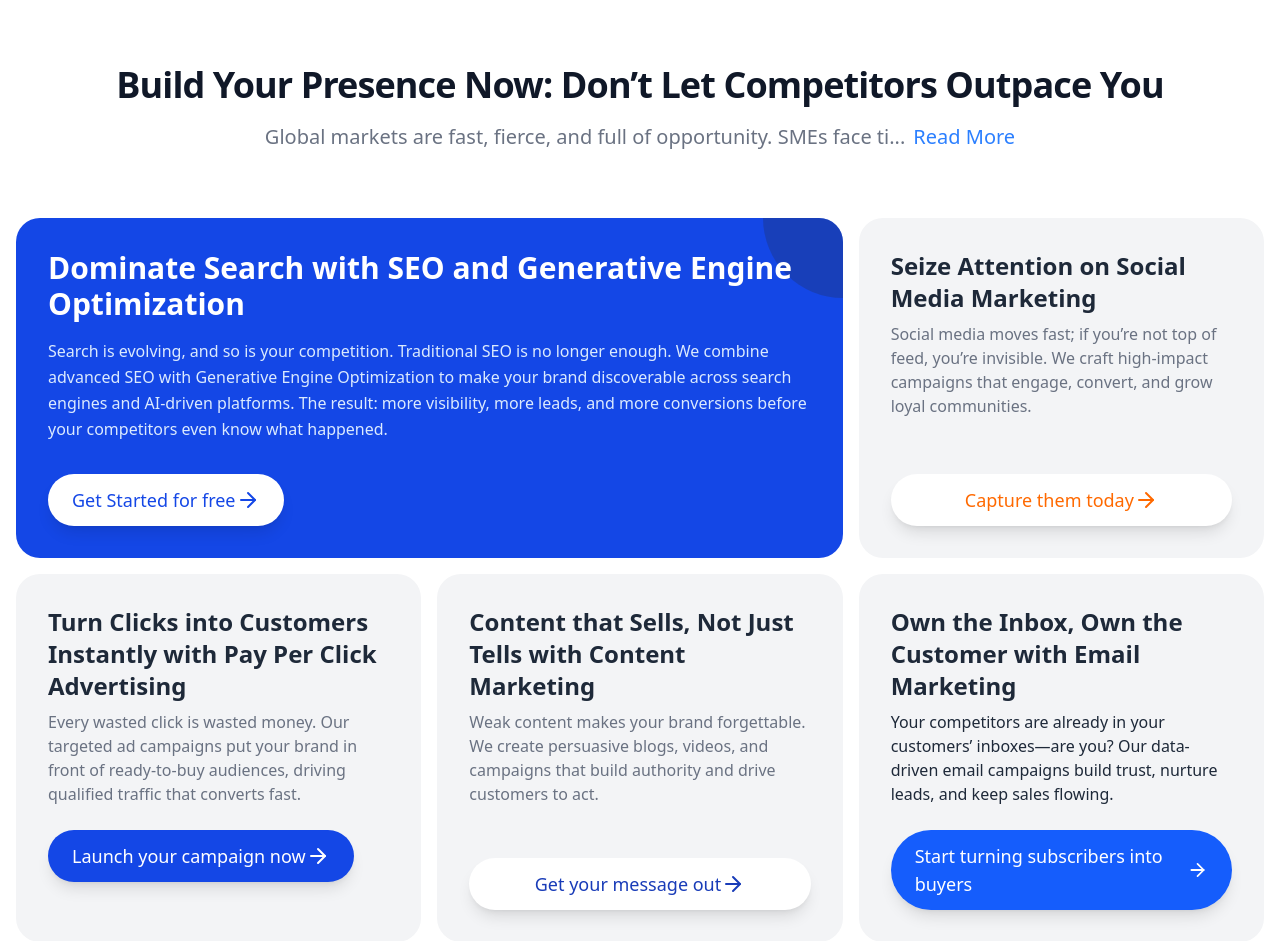
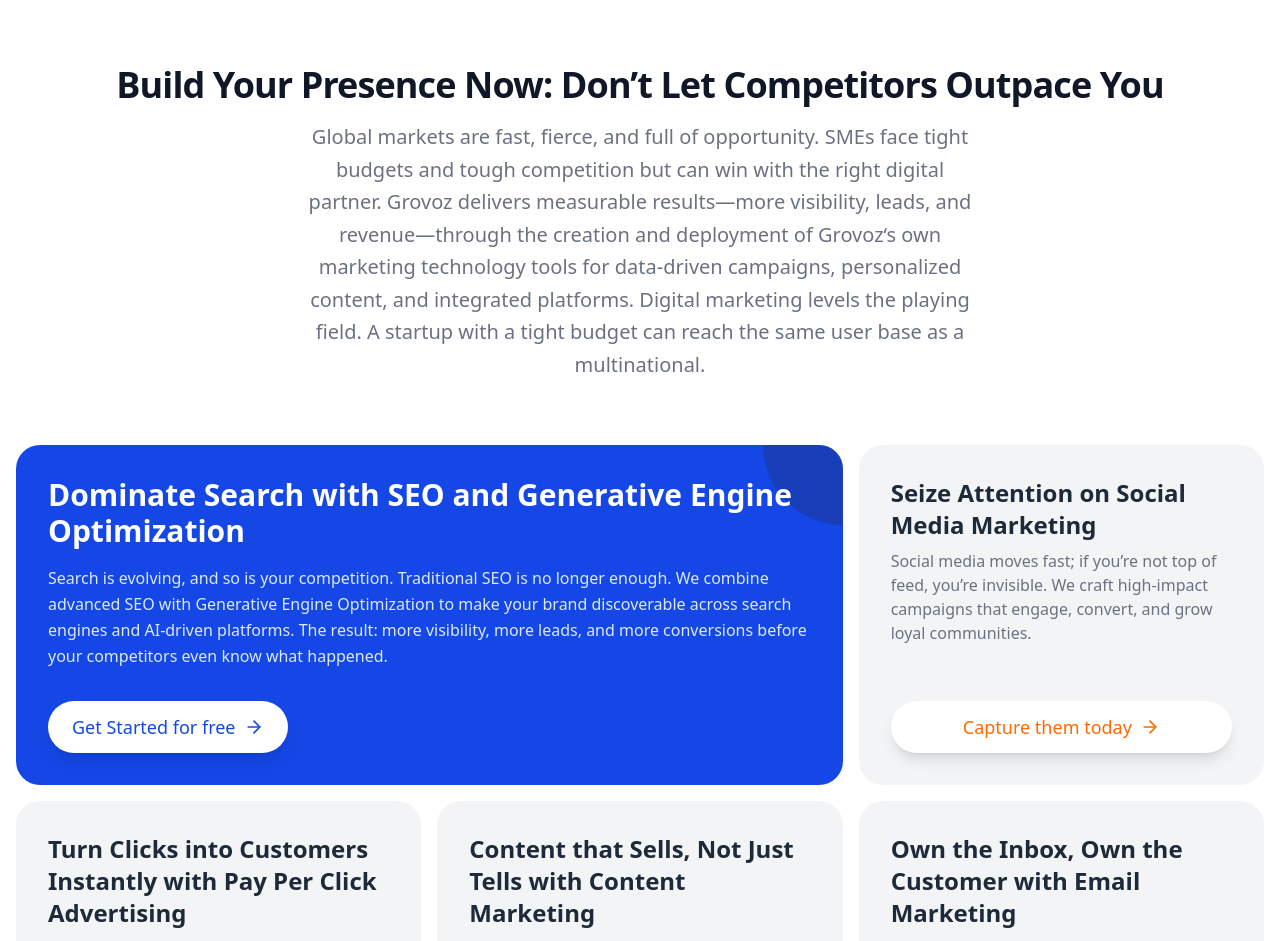
Before and after one commit to grovoz-collab/grovoz-s, a Next.js app: page / in a window 1280 px wide. Shown: the part 840-1781 px from the top of the page. Built offline with nearby package versions, Linux system fonts and the light colour scheme.

Commit message:
content  updated

```diff
--- a/next.config.ts
+++ b/next.config.ts
@@ -1,12 +1,21 @@
-// next.config.js
 /** @type {import('next').NextConfig} */
 const nextConfig = {
   images: {
     remotePatterns: [
       {
-      protocol: 'https',
+        protocol: 'https',
         hostname: 'cdn.jsdelivr.net',
       },
+      {
+        protocol: 'https',
+        hostname: 'placehold.co',
+      },
+      {
+      protocol: 'https',
+        hostname: 'images.unsplash.com',
+        port: '',
+        pathname: '/**',
+      }
     ],
   },
 };
--- a/src/app/components/Servicessection.tsx
+++ b/src/app/components/Servicessection.tsx
@@ -1,65 +1,30 @@
 "use client";
 
-import React, { useState } from 'react';
+import React from 'react';
+import Link from "next/link";
 
-const Home = () => {
-  const ArrowRightIcon = () => (
-    <svg xmlns="http://www.w3.org/2000/svg" width="24" height="24" viewBox="0 0 24 24" fill="none" stroke="currentColor" strokeWidth="2" strokeLinecap="round" strokeLinejoin="round">
-      <path d="M5 12h14" />
-      <path d="m12 5 7 7-7 7" />
-    </svg>
-  );
+const ArrowRightIcon = ({ className }: { className?: string }) => (
+  <svg
+    xmlns="http://www.w3.org/2000/svg"
+    width="24"
+    height="24"
+    viewBox="0 0 24 24"
+    fill="none"
+    stroke="currentColor"
+    strokeWidth="2"
+    strokeLinecap="round"
+    strokeLinejoin="round"
+    className={className}
+    aria-hidden="true" // Makes the icon decorative for screen readers
+  >
+    <path d="M5 12h14" />
+    <path d="m12 5 7 7-7 7" />
+  </svg>
+);
 
-  const GiftIcon = () => (
-    <svg xmlns="http://www.w3.org/2000/svg" width="24" height="24" viewBox="0 0 24 24" fill="none" stroke="currentColor" strokeWidth="2" strokeLinecap="round" strokeLinejoin="round">
-      <polyline points="20 12 12 12 12 20" />
-      <path d="M20 12v2a2 2 0 0 1-2 2H6a2 2 0 0 1-2-2v-2" />
-      <path d="M20 12h-8" />
-      <path d="M12 20V12" />
-      <rect width="20" height="8" x="2" y="4" rx="2" ry="2" />
-      <path d="M12 4v8" />
-      <line x1="12" y1="4" x2="12" y2="12" />
-    </svg>
-  );
+const textContent = "Global markets are fast, fierce, and full of opportunity. SMEs face tight budgets and tough competition but can win with the right digital partner. Grovoz delivers measurable results—more visibility, leads, and revenue—through the creation and deployment of Grovoz‘s own marketing technology tools for data-driven campaigns, personalized content, and integrated platforms. Digital marketing levels the playing field. A startup with a tight budget can reach the same user base as a multinational.";
 
-  const CircleDashedIcon = () => (
-    <svg xmlns="http://www.w3.org/2000/svg" width="24" height="24" viewBox="0 0 24 24" fill="none" stroke="currentColor" strokeWidth="2" strokeLinecap="round" strokeLinejoin="round">
-      <path d="M10.1 2.1c.4-.6 1.4-.6 1.8 0l.9 1.5c.3.5.9.8 1.5.7l1.7-.3c.7-.1 1.4.3 1.6 1L18 7.3c.3.5.7.9 1.3 1l1.6.3c.7.1 1.4-.3 1.6-1l.9-1.5c.4-.6 1.4-.6 1.8 0l.9 1.5c.3.5.9.8 1.5.7l1.7-.3c.7-.1 1.4.3 1.6 1l.9 1.5c.3.5.7.9 1.3 1l1.6.3c.7.1 1.4-.3 1.6-1l.9-1.5c.4-.6 1.4-.6 1.8 0l.9 1.5c.3.5.9.8 1.5.7l1.7-.3c.7-.1 1.4.3 1.6 1l.9 1.5c.3.5.7.9 1.3 1" />
-      <circle cx="12" cy="12" r="10" strokeDasharray="5 5" />
-    </svg>
-  );
-
-  const CheckIcon = () => (
-    <svg xmlns="http://www.w3.org/2000/svg" width="24" height="24" viewBox="0 0 24 24" fill="none" stroke="currentColor" strokeWidth="2" strokeLinecap="round" strokeLinejoin="round">
-      <path d="M20 6 9 17l-5-5" />
-    </svg>
-  );
-
-  const CollapsibleText = ({ text, charLimit = 70 }) => {
-    const [isExpanded, setIsExpanded] = useState(false);
-    const isTruncated = text.length > charLimit;
-
-    if (!isTruncated) {
-      return <p className="mt-4 text-xl text-gray-500 max-w-2xl mx-auto text-center leading-relaxed">{text}</p>;
-    }
-
-    const displayText = isExpanded ? text : `${text.substring(0, charLimit)}...`;
-
-    return (
-      <p className="mt-4 text-xl text-gray-500 max-w-1xl mx-auto text-center leading-relaxed">
-        {displayText}
-        <button
-          onClick={() => setIsExpanded(!isExpanded)}
-          className="text-blue-500 hover:text-blue-600 font-medium ml-2 focus:outline-none"
-        >
-          {isExpanded ? 'Show Less' : 'Read More'}
-        </button>
-      </p>
-    );
-  };
-
-  const textContent = "Global markets are fast, fierce, and full of opportunity. SMEs face tight budgets and tough competition but can win with the right digital partner. Grovoz delivers measurable results—more visibility, leads, and revenue—through the creation and deployment of Grovoz‘s own marketing technology tools for data-driven campaigns, personalized content, and integrated platforms. Digital marketing levels the playing field. A startup with a tight budget can reach the same user base as a multinational.";
-
+export default function Home() {
   return (
     <div className="min-h-screen bg-white font-sans text-gray-800">
       <div className="max-w-7xl mx-auto px-4 py-16 lg:py-24">
@@ -67,7 +32,9 @@
           <h2 className="text-3xl lg:text-4xl font-bold tracking-tight text-gray-900">
             Build Your Presence Now: Don’t Let Competitors Outpace You
           </h2>
-          <CollapsibleText text={textContent} />
+          <p className="mt-4 text-xl text-gray-500 max-w-2xl mx-auto text-center leading-relaxed">
+            {textContent}
+          </p>
         </div>
 
         <div className="grid gap-4 md:grid-cols-2 lg:grid-cols-3">
@@ -81,10 +48,10 @@
               </p>
             </div>
             <div className="flex items-center mt-8 space-x-4 relative z-10">
-              <a href="#" className="inline-flex items-center justify-center rounded-full bg-white px-6 py-3 text-lg font-medium text-blue-700 shadow-lg transition-all duration-300 hover:bg-gray-200 hover:shadow-xl hover:scale-105">
+              <Link href="#" className="inline-flex items-center justify-center rounded-full bg-white px-6 py-3 text-lg font-medium text-blue-700 shadow-lg transition-all duration-300 hover:bg-gray-200 hover:shadow-xl hover:scale-105">
                 Get Started for free
                 <ArrowRightIcon className="ml-2 h-5 w-5 transition-transform duration-300 group-hover:translate-x-1" />
-              </a>
+              </Link>
             </div>
           </div>
 
@@ -96,10 +63,10 @@
                 Social media moves fast; if you’re not top of feed, you’re invisible. We craft high-impact campaigns that engage, convert, and grow loyal communities.
               </p>
             </div>
-            <a href="#" className="group inline-flex items-center justify-center rounded-full bg-white px-6 py-3 text-lg font-medium text-orange-500 shadow-lg transition-all duration-300 hover:bg-gray-200 hover:shadow-xl hover:scale-105 mt-6">
+            <Link href="#" className="group inline-flex items-center justify-center rounded-full bg-white px-6 py-3 text-lg font-medium text-orange-500 shadow-lg transition-all duration-300 hover:bg-gray-200 hover:shadow-xl hover:scale-105 mt-6">
               Capture them today
               <ArrowRightIcon className="ml-2 h-5 w-5 transition-transform duration-300 group-hover:translate-x-1" />
-            </a>
+            </Link>
           </div>
 
           {/* Card 3: Pay Per Click Advertising */}
@@ -108,44 +75,41 @@
             <p className="mt-2 text-gray-500">
               Every wasted click is wasted money. Our targeted ad campaigns put your brand in front of ready-to-buy audiences, driving qualified traffic that converts fast.
             </p>
-             <a href="#" className="group inline-flex items-center justify-center rounded-full bg-blue-700 px-6 py-3 text-lg font-medium text-white shadow-lg transition-all duration-300 hover:bg-blue-600 hover:shadow-xl hover:scale-105 mt-6 hover:text-white-500">
+            <Link href="#" className="group inline-flex items-center justify-center rounded-full bg-blue-700 px-6 py-3 text-lg font-medium text-white shadow-lg transition-all duration-300 hover:bg-blue-600 hover:shadow-xl hover:scale-105 mt-6">
               Launch your campaign now
               <ArrowRightIcon className="ml-2 h-5 w-5 transition-transform duration-300 group-hover:translate-x-1" />
-            </a>
+            </Link>
           </div>
 
           {/* Card 4: Content Marketing */}
           <div className="bg-gray-100 rounded-3xl p-8 flex flex-col justify-between">
-
             <div>
               <h2 className="text-2xl font-bold">Content that Sells, Not Just Tells with Content Marketing</h2>
               <p className="mt-2 text-gray-500">
                 Weak content makes your brand forgettable. We create persuasive blogs, videos, and campaigns that build authority and drive customers to act.
               </p>
             </div>
-            <a href="#" className="group inline-flex items-center justify-center rounded-full bg-white px-6 py-3 text-lg font-medium text-blue-800 shadow-lg transition-all duration-300 hover:bg-orange-600 hover:shadow-xl hover:scale-105 mt-6">
+            <Link href="#" className="group inline-flex items-center justify-center rounded-full bg-white px-6 py-3 text-lg font-medium text-blue-800 shadow-lg transition-all duration-300 hover:bg-orange-600 hover:shadow-xl hover:scale-105 mt-6">
               Get your message out
               <ArrowRightIcon className="ml-2 h-5 w-5 transition-transform duration-300 group-hover:translate-x-1" />
-            </a>
+            </Link>
           </div>
 
           {/* Card 5: Email Marketing */}
           <div className="bg-gray-100 rounded-3xl p-8 flex flex-col justify-between">
             <div>
               <h2 className="text-2xl font-bold">Own the Inbox, Own the Customer with Email Marketing</h2>
-              <p className="mt-2 text-white-800">
+              <p className="mt-2 text-gray-500">
                 Your competitors are already in your customers’ inboxes—are you? Our data-driven email campaigns build trust, nurture leads, and keep sales flowing.
               </p>
             </div>
-            <a href="#" className="group inline-flex items-center justify-center rounded-full bg-blue-600 px-6 py-3 text-lg font-medium text-white shadow-lg transition-all duration-300 hover:bg-blue-500 hover:shadow-xl hover:scale-105 mt-6">
+            <Link href="#" className="group inline-flex items-center justify-center rounded-full bg-blue-600 px-6 py-3 text-lg font-medium text-white shadow-lg transition-all duration-300 hover:bg-blue-500 hover:shadow-xl hover:scale-105 mt-6">
               Start turning subscribers into buyers
               <ArrowRightIcon className="ml-2 h-5 w-5 transition-transform duration-300 group-hover:translate-x-1" />
-            </a>
+            </Link>
           </div>
         </div>
       </div>
     </div>
   );
-};
-
-export default Home;
+}
--- a/src/app/components/Testimonialssection.tsx
+++ b/src/app/components/Testimonialssection.tsx
@@ -1,6 +1,8 @@
 "use client";
 import { motion } from "framer-motion";
 import { Star, Quote } from "lucide-react";
+import Image from 'next/image';
+
 
 const testimonials = [
  {
@@ -102,11 +104,13 @@
             </p>
 
             <div className="flex items-center gap-4 mt-auto">
-              <img
-                src={testimonial.avatar}
-                alt={testimonial.name}
-                className="w-12 h-12 rounded-full border-2 border-white/20"
-              />
+              <Image
+  src={testimonial.avatar}
+  alt={testimonial.name}
+  width={48} // Tailwind 'w-12' is 3rem or 48px
+  height={48} // Tailwind 'h-12' is 3rem or 48px
+  className="rounded-full border-2 border-white/20"
+/>
               <div>
                 <div className="font-semibold text-white">
                   {testimonial.name}
```
Also changed, not shown: src/app/components/Faq.tsx (+13 -5 lines), src/app/components/Featured.tsx (+14 -8 lines), src/app/components/Hero.tsx (+7 -6 lines).
